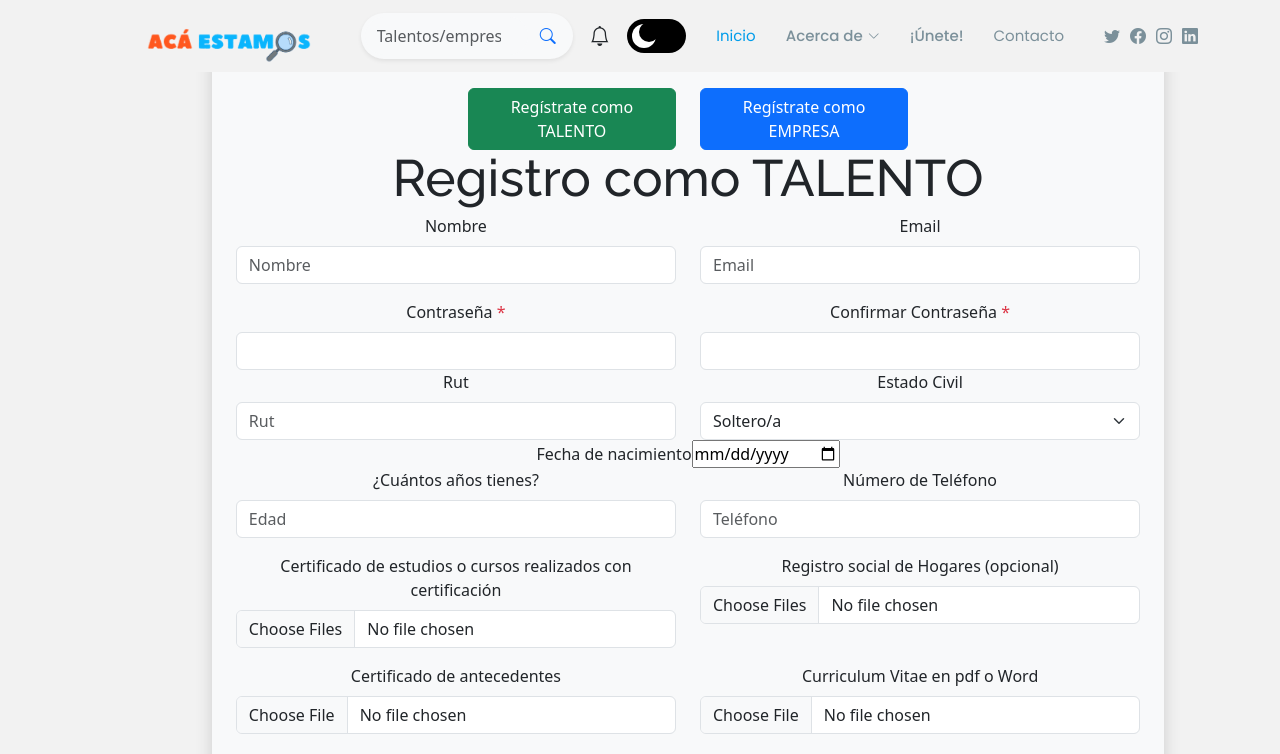
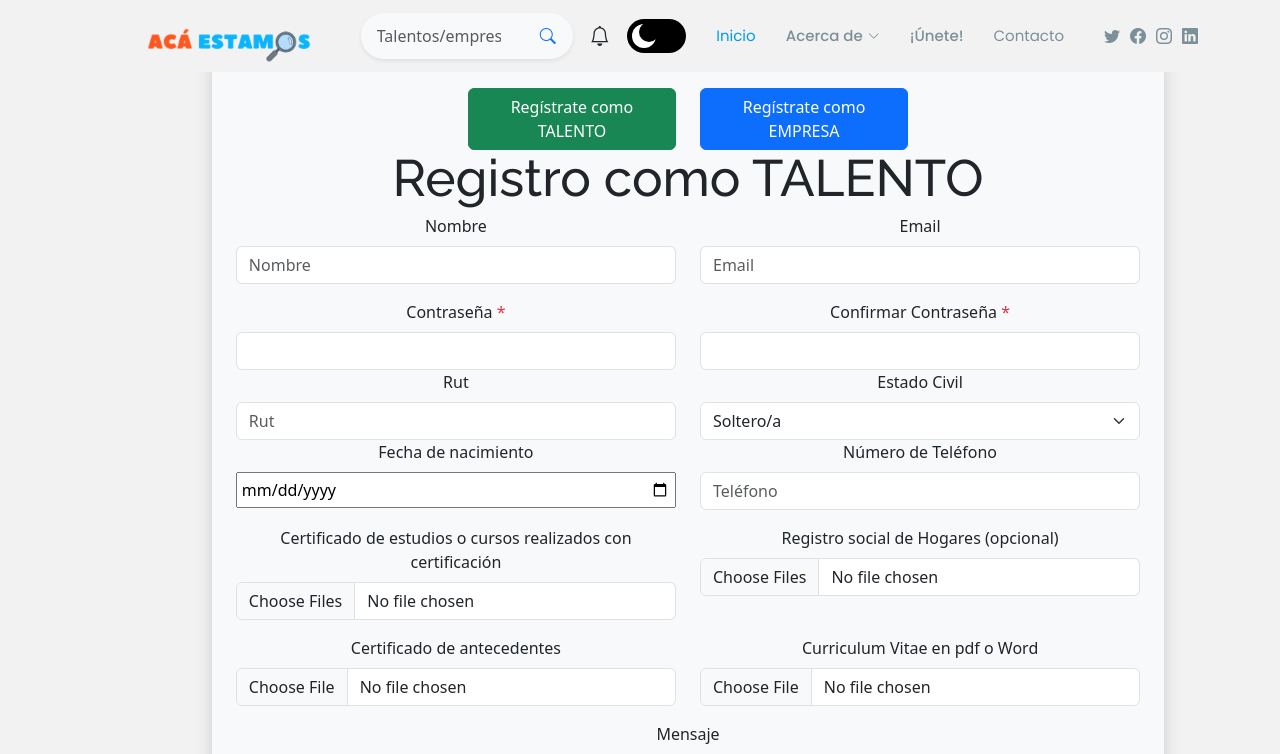
Before and after one commit to aravenab/proyecto-aca-estamos, a React (Vite) app: page /registro_usuarios_talentos in a window 1280 px wide. Shown: the top 754 px of the page. Built offline with nearby package versions, Linux system fonts and the light colour scheme; what rut.js would draw is missing.

Commit message:
arreglar edad formulario

```diff
--- a/src/views/RegistroUusariosTalentos/RegistroUusariosTalentos.jsx
+++ b/src/views/RegistroUusariosTalentos/RegistroUusariosTalentos.jsx
@@ -136,17 +136,21 @@ export default function RegistroUusariosTalentos() {
                                     </select>
                                 </div>
                             </div>
-                            {/* <!-- formulario de contacto-fecha de nacimiento --> */}
-                            <div className="col_one_third col_last c-azul">
-                                <label htmlFor="nacimiento">Fecha de nacimiento</label>
-                                <input type="date" id="nacimiento" name="nacimiento" className="sm-form-control" value={bday} onChange={(e) => setBday(e.target.value)}/>
-                            </div>
+
                             {/* <!-- formulario de contacto- Edad y Número de Teléfono--> */}
                             <div className="row">
-                                <div className="col-6 col-sm-6 mb-3">
+                                {/* --------------------------------------edad */}
+                                {/* <div className="col-6 col-sm-6 mb-3">
                                     <label className="col-12 form-label" htmlFor="edad">¿Cuántos años tienes?</label>
                                     <input className="form-control" id="edad" type="number" placeholder="Edad" />
-                                </div>
+                                </div> */}
+
+                                 {/* <!--------------------------------------fecha de nacimiento --> */}
+                            <div className="col-6 col-sm-6 ">
+                                <label htmlFor="nacimiento" className='me-3 mb-2 col-12'>Fecha de nacimiento</label>
+                                <input type="date" id="nacimiento" name="nacimiento" className="sm-form-control col-12 p-1" value={bday} onChange={(e) => setBday(e.target.value)}/>
+                            </div>
+                                {/* --------------------------------------telefono */}
                                 <div className="col-6 col-sm-6 mb-3">
                                     <label className="col-12 form-label" htmlFor="telefono">Número de Teléfono</label>
                                     <input className="form-control" id="telefono" type="number" placeholder="Teléfono" value={phone_num} onChange={(e) => setPhone_num(e.target.value)}/>
```
